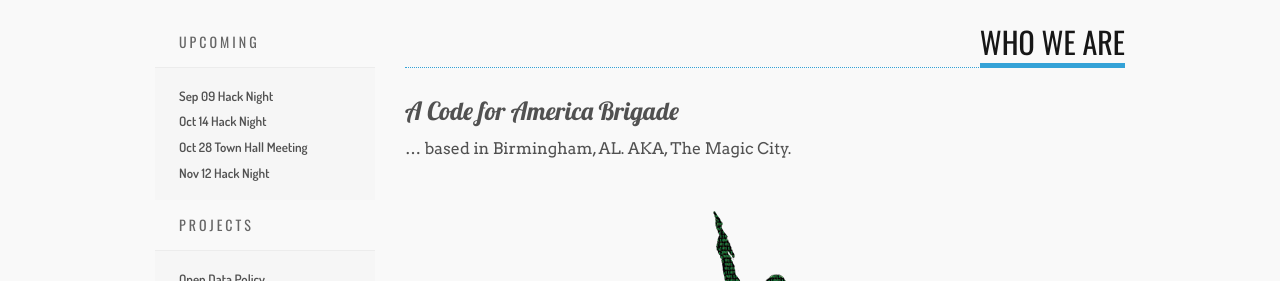
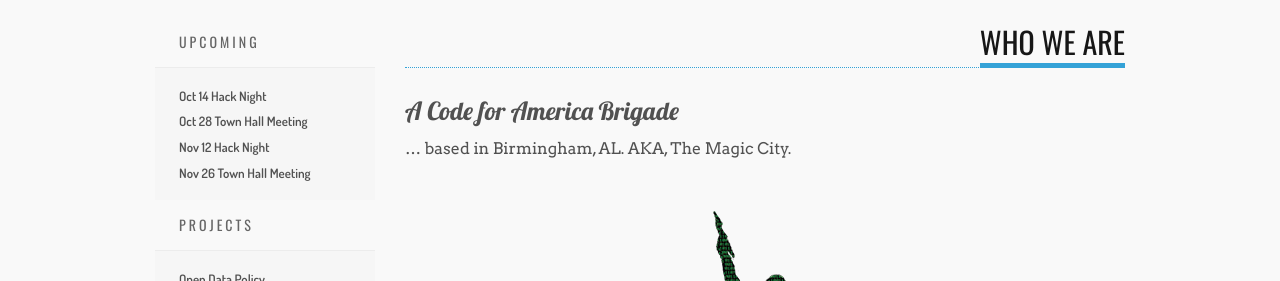
Before and after one commit to codeforbirmingham/codeforbirmingham.github.io, a Jekyll site: the page built from index.md, in a window 1280 px wide and 900 px high. Shown: the part 401-682 px from the top of the window. Built offline with Jekyll 4.4.1, drawn with Linux system fonts in a browser that asks for light colours.

Commit message:
Update upcoming events.

```diff
--- a/_includes/upcoming.html
+++ b/_includes/upcoming.html
@@ -1,10 +1,4 @@
 <ul>
-    <li>
-        <a href="http://www.meetup.com/Code-for-Birmingham-AL/events/224741015/"
-           onclick="trackOutboundLink('http://www.meetup.com/Code-for-Birmingham-AL/events/224741015/'); return false;">
-            Sep 09 Hack Night
-        </a>
-    </li>
     <li>
         <a href="http://www.meetup.com/Code-for-Birmingham-AL/events/dqfztjytnbsb/"
            onclick="trackOutboundLink('http://www.meetup.com/Code-for-Birmingham-AL/events/dqfztjytnbsb/'); return false;">
@@ -23,4 +17,10 @@
             Nov 12 Hack Night
         </a>
     </li>
+    <li>
+        <a href="http://www.meetup.com/Code-for-Birmingham-AL/events/zsrbflytpbhc/"
+           onclick="trackOutboundLink('http://www.meetup.com/Code-for-Birmingham-AL/events/zsrbflytpbhc/'); return false;">
+            Nov 26 Town Hall Meeting
+        </a>
+    </li>
 </ul>
```
